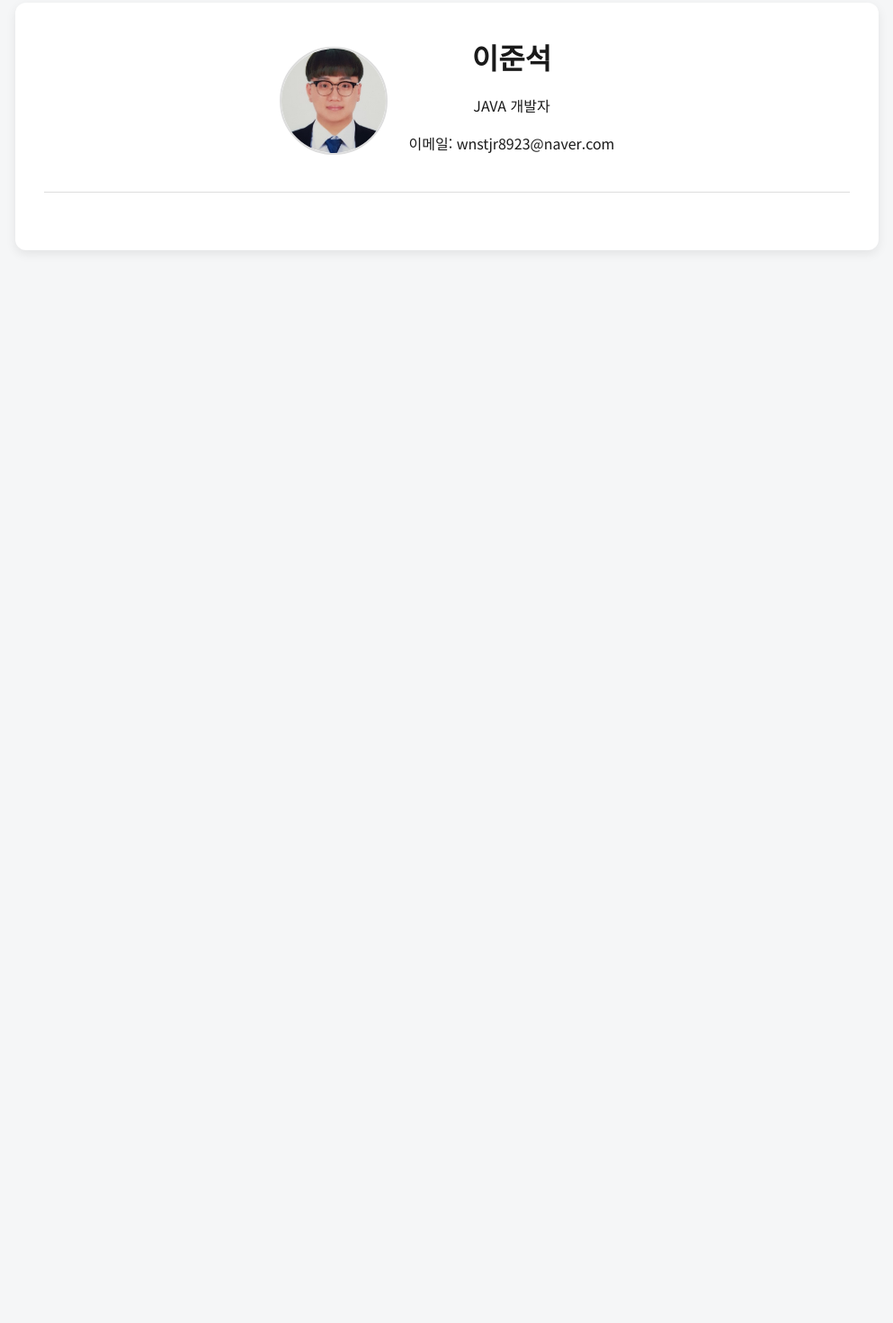
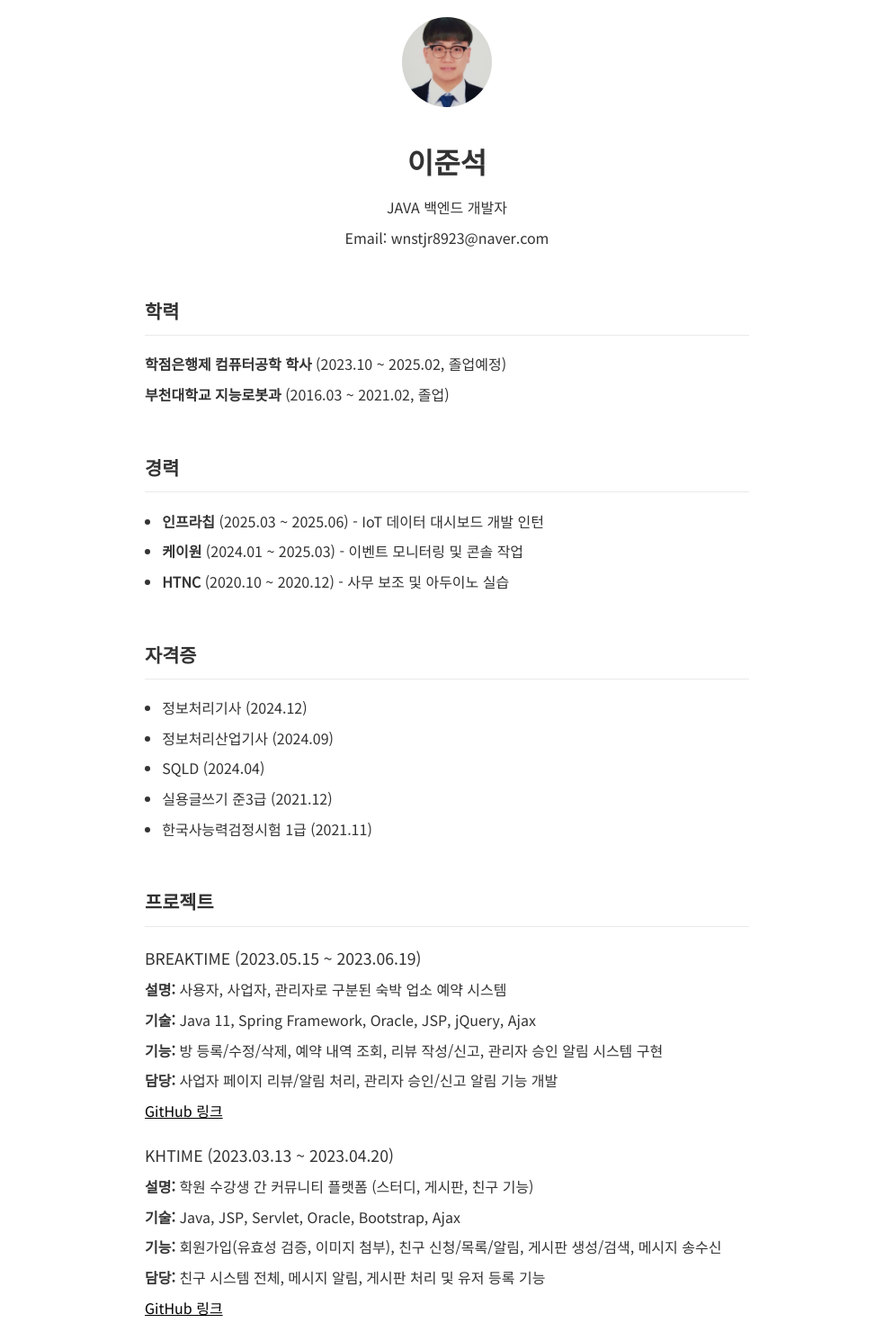
Before and after one commit to doggy0909/portfolio, a plain HTML site: page index.html in a window 1280 px wide. Shown: the part 45-1515 px from the top of the page at 90% size, without its empty margins (143-1136 px from the left). Before the commit the page ends 800 px from the top, so only its background shows below. Drawn offline with Linux system fonts and the light colour scheme.

Commit message:
Update index.html

```diff
--- a/index.html
+++ b/index.html
@@ -3,7 +3,7 @@
 <head>
   <meta charset="UTF-8">
   <meta name="viewport" content="width=device-width, initial-scale=1.0">
-  <title>이준석 - 개발자 이력서</title>
+  <title>이준석 - 개발자 포트폴리오</title>
   <link href="https://fonts.googleapis.com/css2?family=Noto+Sans+KR&display=swap" rel="stylesheet">
   <style>
     * {
@@ -11,77 +11,59 @@
     }
     body {
       font-family: 'Noto Sans KR', sans-serif;
+      background: #fff;
+      color: #333;
       margin: 0;
-      background: #f5f6f7;
-      color: #1a1a1a;
-      line-height: 1.6;
+      padding: 0;
+      font-size: 16px;
+      line-height: 1.8;
     }
     .container {
-      max-width: 960px;
-      margin: 3rem auto;
-      padding: 2rem;
-      background: #fff;
-      border-radius: 12px;
-      box-shadow: 0 4px 12px rgba(0, 0, 0, 0.08);
+      max-width: 720px;
+      margin: 4rem auto;
+      padding: 0 1.5rem;
     }
     header {
-      display: flex;
-      align-items: center;
-      gap: 1.5rem;
-      border-bottom: 1px solid #ddd;
-      padding-bottom: 1.5rem;
-      margin-bottom: 2rem;
-      flex-wrap: wrap;
-      justify-content: center;
+      text-align: center;
+      margin-bottom: 3rem;
     }
     header img {
-      width: 120px;
-      height: 120px;
+      width: 100px;
+      height: 100px;
       border-radius: 50%;
       object-fit: cover;
-      border: 2px solid #ddd;
-    }
-    .header-info {
-      text-align: center;
+      margin-bottom: 1rem;
     }
     h1 {
       font-size: 2rem;
-      margin: 0.2rem 0;
+      font-weight: 700;
+      margin: 0.5rem 0;
     }
     h2 {
-      font-size: 1.25rem;
-      margin-top: 2.5rem;
-      margin-bottom: 1rem;
+      font-size: 1.3rem;
       font-weight: 600;
-      border-bottom: 1px solid #e2e2e2;
-      padding-bottom: 0.3rem;
+      margin-top: 3rem;
+      border-bottom: 1px solid #eaeaea;
+      padding-bottom: 0.5rem;
     }
-    .section {
-      margin-bottom: 2rem;
+    h3 {
+      font-size: 1.1rem;
+      font-weight: 500;
+      margin: 1.2rem 0 0.3rem;
+    }
+    p, li {
+      margin: 0.3rem 0;
     }
     ul {
-      padding-left: 1.5rem;
+      padding-left: 1.2rem;
     }
     a {
-      color: #007acc;
-      text-decoration: none;
-    }
-    a:hover {
+      color: #000;
       text-decoration: underline;
     }
-    .project h3 {
-      font-size: 1.1rem;
-      margin: 1rem 0 0.5rem;
-    }
-    .project p {
-      margin: 0.3rem 0;
-    }
-    @media (max-width: 768px) {
+    @media (max-width: 600px) {
       .container {
-        padding: 1rem;
-      }
-      header {
-        flex-direction: column;
+        padding: 0 1rem;
       }
     }
   </style>
@@ -90,9 +72,79 @@
   <div class="container">
     <header>
       <img src="/images/lsj.jpg" alt="이준석 증명사진">
-      <div class="header-info">
-        <h1>이준석</h1>
-        <p>JAVA 개발자</p>
-        <p>이메일: wnstjr8923@naver.com</p>
+      <h1>이준석</h1>
+      <p>JAVA 백엔드 개발자</p>
+      <p>Email: wnstjr8923@naver.com</p>
+    </header>
+
+    <section>
+      <h2>학력</h2>
+      <p><strong>학점은행제 컴퓨터공학 학사</strong> (2023.10 ~ 2025.02, 졸업예정)</p>
+      <p><strong>부천대학교 지능로봇과</strong> (2016.03 ~ 2021.02, 졸업)</p>
+    </section>
+
+    <section>
+      <h2>경력</h2>
+      <ul>
+        <li><strong>인프라칩</strong> (2025.03 ~ 2025.06) - IoT 데이터 대시보드 개발 인턴</li>
+        <li><strong>케이원</strong> (2024.01 ~ 2025.03) - 이벤트 모니터링 및 콘솔 작업</li>
+        <li><strong>HTNC</strong> (2020.10 ~ 2020.12) - 사무 보조 및 아두이노 실습</li>
+      </ul>
+    </section>
+
+    <section>
+      <h2>자격증</h2>
+      <ul>
+        <li>정보처리기사 (2024.12)</li>
+        <li>정보처리산업기사 (2024.09)</li>
+        <li>SQLD (2024.04)</li>
+        <li>실용글쓰기 준3급 (2021.12)</li>
+        <li>한국사능력검정시험 1급 (2021.11)</li>
+      </ul>
+    </section>
+
+    <section>
+      <h2>프로젝트</h2>
+
+      <div class="project">
+        <h3>BREAKTIME (2023.05.15 ~ 2023.06.19)</h3>
+        <p><strong>설명:</strong> 사용자, 사업자, 관리자로 구분된 숙박 업소 예약 시스템</p>
+        <p><strong>기술:</strong> Java 11, Spring Framework, Oracle, JSP, jQuery, Ajax</p>
+        <p><strong>기능:</strong>
+          방 등록/수정/삭제, 예약 내역 조회, 리뷰 작성/신고, 관리자 승인 알림 시스템 구현
+        </p>
+        <p><strong>담당:</strong> 사업자 페이지 리뷰/알림 처리, 관리자 승인/신고 알림 기능 개발</p>
+        <p><a href="https://github.com/KH-Final-2023/breakTime-spring-project" target="_blank">GitHub 링크</a></p>
       </div>
-    </header>
+
+      <div class="project">
+        <h3>KHTIME (2023.03.13 ~ 2023.04.20)</h3>
+        <p><strong>설명:</strong> 학원 수강생 간 커뮤니티 플랫폼 (스터디, 게시판, 친구 기능)</p>
+        <p><strong>기술:</strong> Java, JSP, Servlet, Oracle, Bootstrap, Ajax</p>
+        <p><strong>기능:</strong>
+          회원가입(유효성 검증, 이미지 첨부), 친구 신청/목록/알림, 게시판 생성/검색, 메시지 송수신
+        </p>
+        <p><strong>담당:</strong> 친구 시스템 전체, 메시지 알림, 게시판 처리 및 유저 등록 기능</p>
+        <p><a href="https://github.com/hongsuk2615/Semi_project" target="_blank">GitHub 링크</a></p>
+      </div>
+    </section>
+
+    <section>
+      <h2>자기소개</h2>
+      <p>
+        협업과 의사소통에 강점을 가진 개발자로서, 프로젝트 내 갈등 상황에서도 중재자 역할을 수행하며 팀워크를 이끌었습니다.
+        문제 해결 중심의 태도로 현업에서도 문서화와 매뉴얼 정비를 주도해 동료 간 협업 효율을 높였습니다.
+        앞으로도 개발뿐 아니라 실질적인 문제 해결과 협업 문화에 기여하는 개발자가 되고자 합니다.
+      </p>
+    </section>
+
+    <section>
+      <h2>목표</h2>
+      <p>
+        백엔드 기반의 실력을 공고히 다지며, 프론트엔드와 클라우드, 보안까지 아우르는 풀스택 개발자로 성장하겠습니다.
+        실무에서 자주 사용하는 CRUD 외에도 보안 이슈 대응, 클라우드 SaaS 환경 구성까지 경험을 넓혀나가겠습니다.
+      </p>
+    </section>
+  </div>
+</body>
+</html>
```
